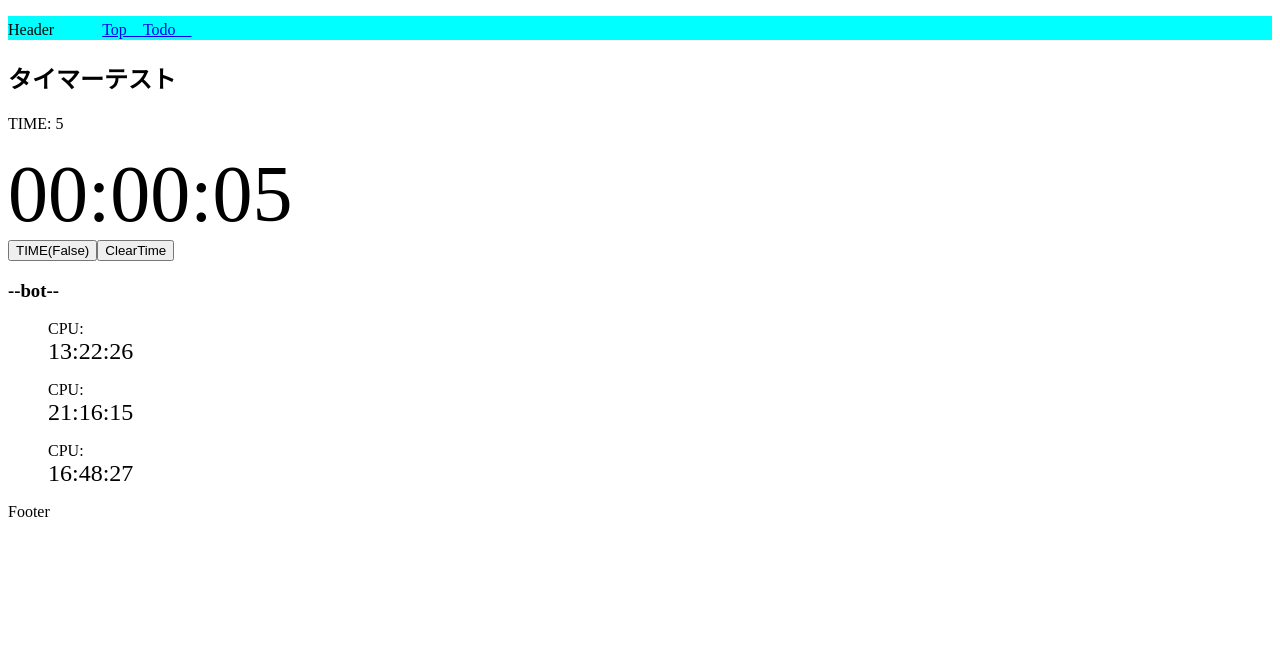
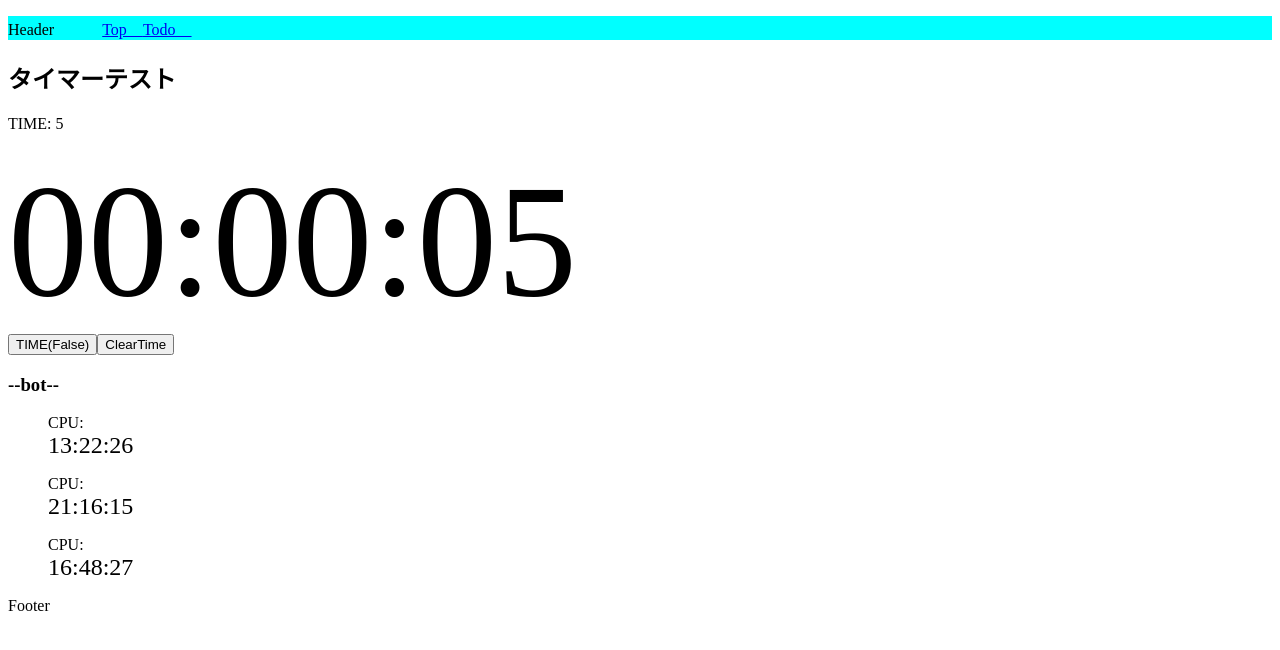
Before and after one commit to 2k2e2n/Clockshare_Vue, a Nuxt app: page / in a window 1280 px wide. Shown: the top 650 px of the page. Built offline with nearby package versions, Linux system fonts and the light colour scheme.

Commit message:
Update index.vue

```diff
--- a/pages/index.vue
+++ b/pages/index.vue
@@ -66,6 +66,6 @@ function toggleRest() {
 
 <style scoped>
 .maincontent {
-  font-size: 500%;
+  font-size: 1000%;
 }
 </style>
```
